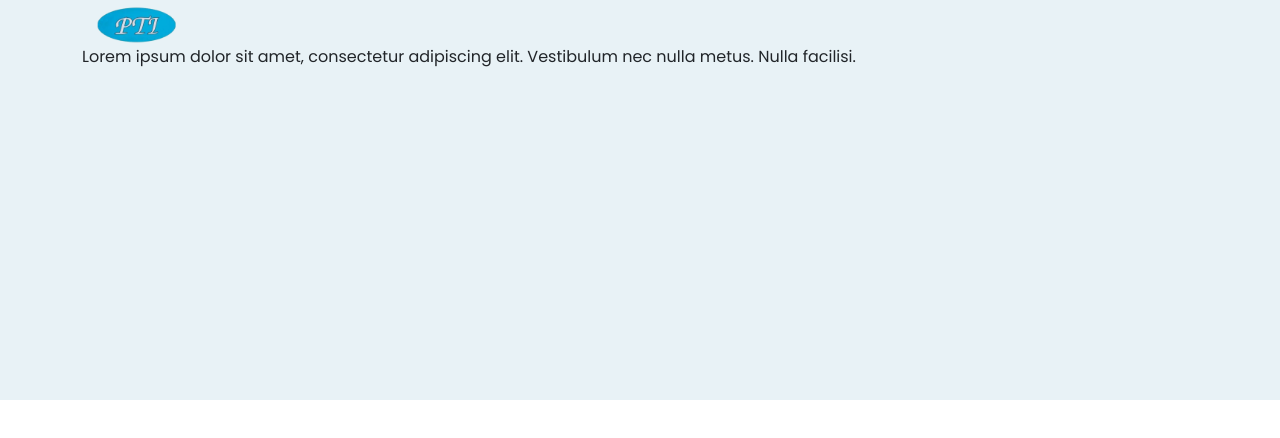
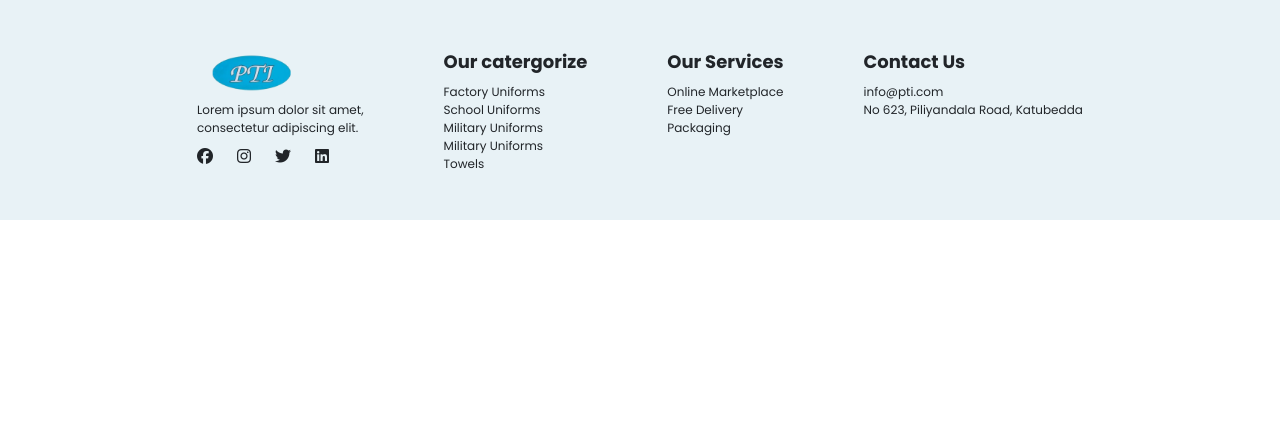
Before and after one commit to SLIIT-Group-projects/SLIIT-Y2S2-ITPproject-TextileSystem, a React (Create React App) app in the folder deliveryManagement/deliveryfrontend/: page /footer in a window 1280 px wide. Shown: the top 438 px of the page. Built offline with nearby package versions, Linux system fonts and the light colour scheme.

Commit message:
footer finalized

```diff
--- a/deliveryManagement/deliveryfrontend/src/components/footer.jsx
+++ b/deliveryManagement/deliveryfrontend/src/components/footer.jsx
@@ -10,15 +10,46 @@ export default function Footer() {
   return (
     <div className="footer">
       <section className="footer pti-bg-light_blue">
-        <div className="container">
+        <div className="container d-flex gap-5 justify-content-center pt-5">
+            <div className="d-flex flex-column gap-2">
+                <div className="footer-logo"></div>
+                <div className="footer-test pti-text-p">Lorem ipsum dolor sit amet, <br /> consectetur adipiscing elit. </div>
+                <div className="d-flex gap-4">
+                  <div><i className="fa-brands fa-facebook" ></i></div>
+                  <div><i className="fa-brands fa-instagram" ></i></div>
+                  <div><i className="fa-brands fa-twitter" ></i></div>
+                  <div><i className="fa-brands fa-linkedin" ></i></div>
+                </div>
+            </div>
             <div>
-                <div className="footer-logo"></div>
-                <div className="footer-test">Lorem ipsum dolor sit amet, consectetur adipiscing elit. Vestibulum nec nulla metus. Nulla facilisi.  </div>
-                <div></div>
+              <div>
+                <ol className="pti-footer-ol">
+                  <li className="pti-text-h3 pti-bold">Our catergorize</li>
+                  <li className="pti-text-p pt-2">Factory Uniforms</li>
+                  <li className="pti-text-p">School Uniforms</li>
+                  <li className="pti-text-p">Military Uniforms</li>
+                  <li className="pti-text-p">Military Uniforms</li>
+                  <li className="pti-text-p">Towels</li>
+                </ol>
+              </div>
             </div>
-            <div></div>
-            <div></div>
-            <div></div>
+            <div>
+            <div>
+                <ol className="pti-footer-ol">
+                  <li className="pti-text-h3 pti-bold">Our Services</li>
+                  <li className="pti-text-p pt-2">Online Marketplace</li>
+                  <li className="pti-text-p">Free Delivery</li>
+                  <li className="pti-text-p">Packaging</li>
+                </ol>
+              </div>
+            </div>
+            <div>
+            <ol className="pti-footer-ol">
+                  <li className="pti-text-h3 pti-bold">Contact Us</li>
+                  <li className="pti-text-p pt-2">info@pti.com</li>
+                  <li className="pti-text-p">No 623, Piliyandala Road, Katubedda</li>
+                </ol>
+            </div>
         </div>
       </section>
     </div>
--- a/deliveryManagement/deliveryfrontend/src/css/header.css
+++ b/deliveryManagement/deliveryfrontend/src/css/header.css
@@ -12,7 +12,7 @@
 }
 /* footer css */
 .footer{
-    height: 400px;
+    height: 220px;
 }
 
 .footer-logo{
@@ -21,3 +21,7 @@
     background-size: cover;
     background-image: url("../resources/header/logo.png");
 }
+
+.pti-footer-ol{
+    list-style: none;
+}
--- a/deliveryManagement/deliveryfrontend/src/css/main.css
+++ b/deliveryManagement/deliveryfrontend/src/css/main.css
@@ -35,8 +35,8 @@
   --font-h3-md: 14px;
   --font-h3: 11px;
 
-  --font-p-lg: 14px;
-  --font-p-mid: 11px;
+  --font-p-lg: 12px;
+  --font-p-mid: 10px;
   --font-p-sm: 9px;
   --font-p-xsm: 7px;
 
```
